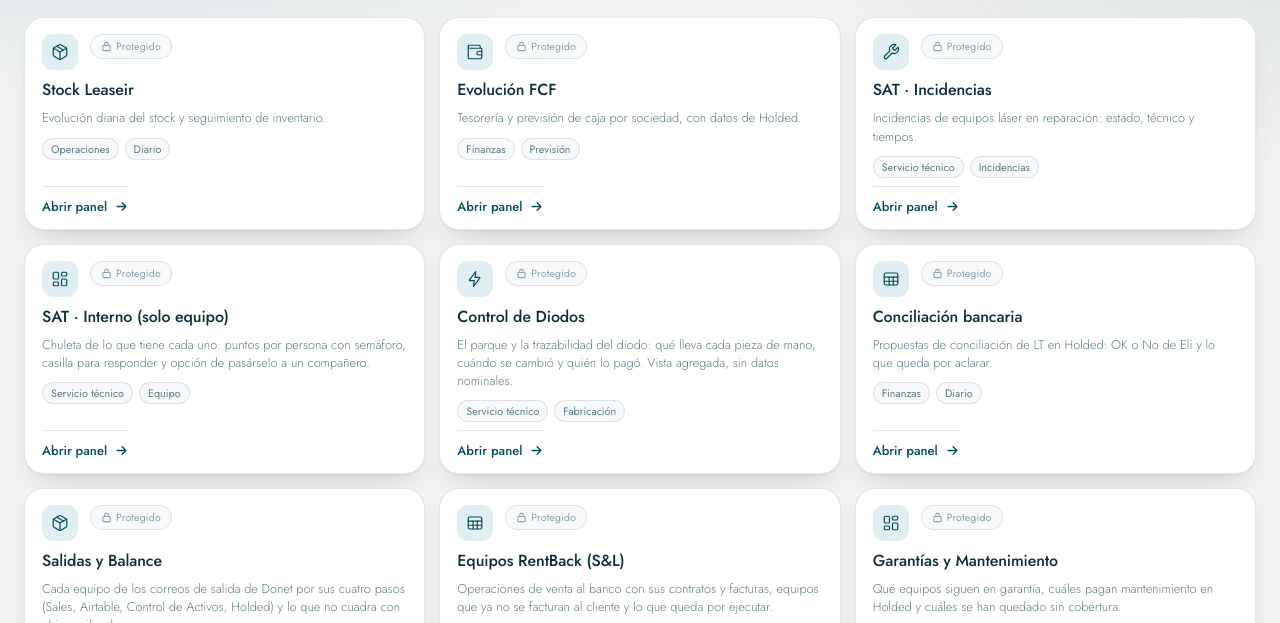
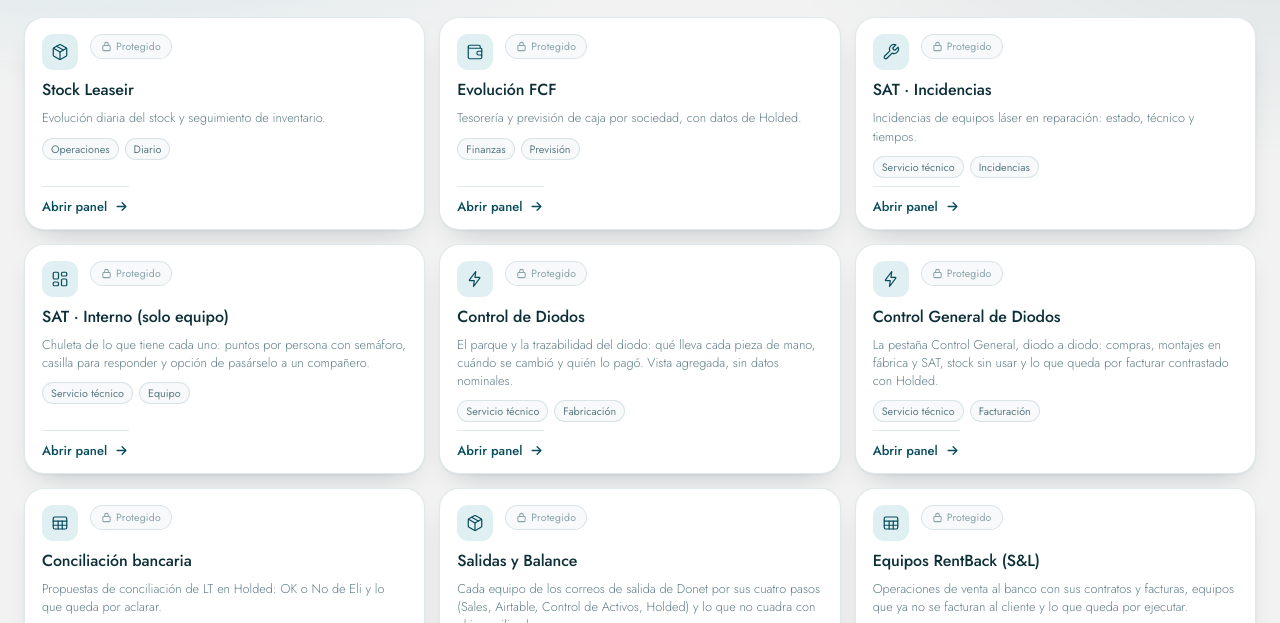
Before and after one commit to alejandroleaseir97/leaseir-portal, a plain HTML site: page index.html in a window 1280 px wide. Shown: the part 134-757 px from the top of the page. Drawn offline with Linux system fonts and the light colour scheme.

Commit message:
Añade la tarjeta Control General de Diodos

```diff
--- a/index.html
+++ b/index.html
@@ -333,6 +333,15 @@ const CONFIG = {
       icono: "diodo"
     },
     {
+      id: "control-general-diodos",
+      nombre: "Control General de Diodos",
+      descripcion: "La pestaña Control General, diodo a diodo: compras, montajes en fábrica y SAT, stock sin usar y lo que queda por facturar contrastado con Holded.",
+      url: "https://claude.ai/artifact/6VPqjjup5WLHLuyzcWVPWP",
+      hash: "432d3fddb71fe6d05451e698e7093295b8a8748f38c6a909c22496a65a5101af",
+      tags: ["Servicio técnico", "Facturación"],
+      icono: "diodo"
+    },
+    {
       id: "conciliacion",
       nombre: "Conciliación bancaria",
       descripcion: "Propuestas de conciliación de LT en Holded: OK o No de Eli y lo que queda por aclarar.",
```
